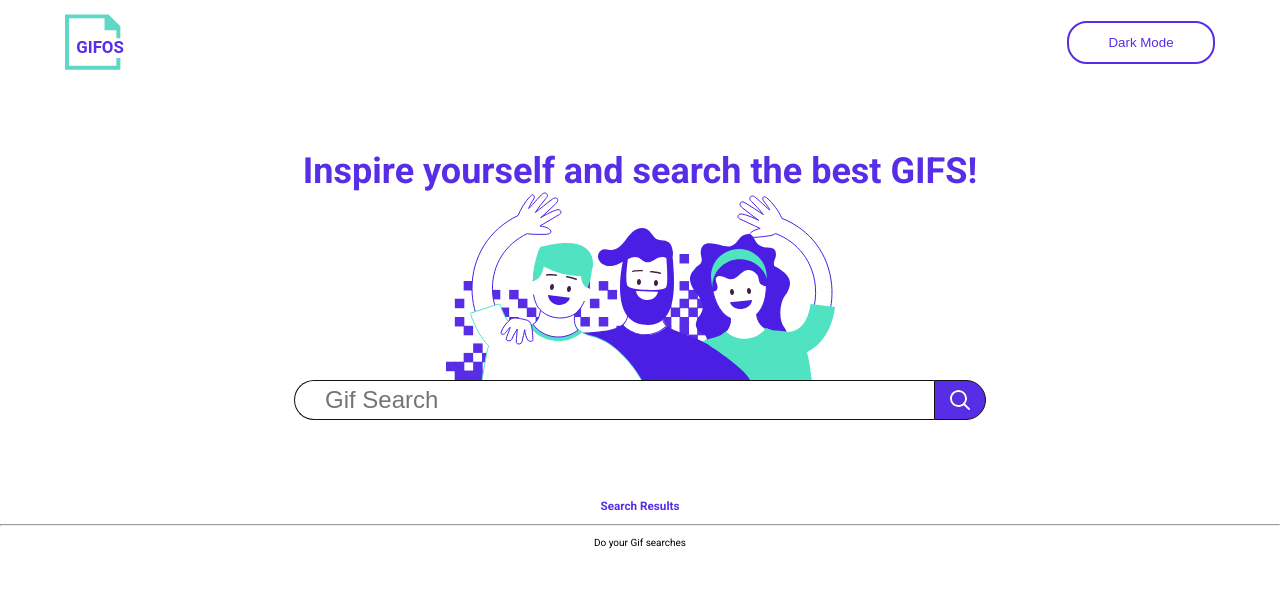
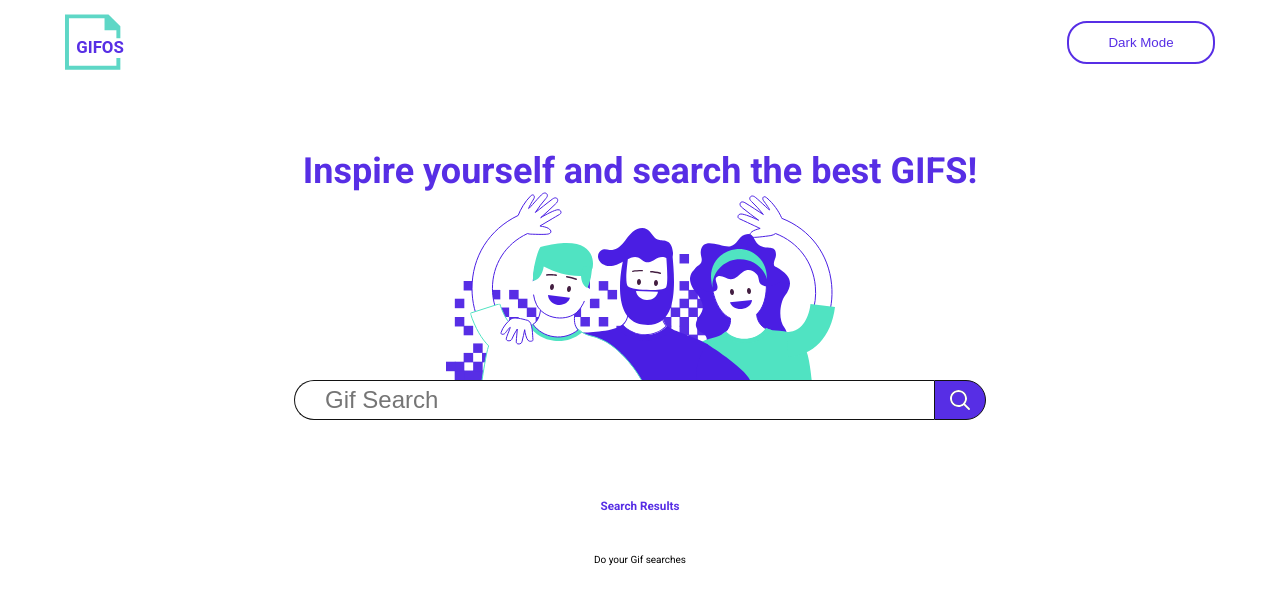
Before and after one commit to MrFufux/GifOS, a React (Create React App) app in the folder gif-os-app/: page / in a window 1280 px wide. Shown: the top 604 px of the page. Built offline with nearby package versions, Linux system fonts and the light colour scheme.

Commit message:
Gif render is partially over. Css needed! Check the background in the dark theme, because bottom part of the viewport still white

```diff
--- a/gif-os-app/src/App.js
+++ b/gif-os-app/src/App.js
@@ -23,8 +23,6 @@ function App() {
       <div className = "App">
         <Header />
         <Search/>
-        <hr/>
-        <br/>
         <Gifs />
       </div>
     </AppProvider>
--- a/gif-os-app/src/Components/GifsResults/GifResults.css
+++ b/gif-os-app/src/Components/GifsResults/GifResults.css
@@ -1,17 +1,21 @@
 .gifResult-container{
+
+    display: flex;
+    justify-content: center;
+    flex-wrap: wrap;
     width: 100%;
     height: auto;
-    display: grid;
     grid-template-columns: repeat(4, 1fr);
     row-gap: 2rem;
     padding: 3rem 3rem;
     transition: background-color 0.6s;
 }
 
+
+/*Dark Mode*/
 .gifResult-container-dark{
     width: 100%;
     height: auto;
-    display: grid;
     grid-template-columns: repeat(4, 1fr);
     row-gap: 2rem;
     padding: 3rem 3rem;
--- a/gif-os-app/src/Components/GifsResults/GiftResults.jsx
+++ b/gif-os-app/src/Components/GifsResults/GiftResults.jsx
@@ -1,11 +1,19 @@
+/**
+ * Styles
+ */
+import "./GifResults.css";
+
+/**
+ * Components
+ */
+import CardGif from '../CardGifs/CardGif';
+import {APIRequest} from '../../Utilities/constants';
+
+/**
+ * Others
+ */
 import {useContext, useEffect} from 'react';
 import { AppContext } from '../../Contexts/AppContext';
-
-import "./GifResults.css";
-
-
-import CardGif from '../CardGifs/CardGif';
-import {APIRequest} from '../../Utilities/constants';
 
 function Gifs(){
 
@@ -15,12 +23,13 @@ function Gifs(){
         buttonSearch, setButtonSearch,
         textResult, setTextResult,
         gif, setGif,
-        setDataSuggest
 
         } = useContext(AppContext);
 
 
+    //Darkmode variable
     const backDarkMode = darkMode ? "gifResult-container-dark" : "gifResult-container";
+    const textDarkMode = darkMode ? "" : "";
 
     //useEffect request
     useEffect(()=>{
@@ -30,9 +39,9 @@ function Gifs(){
                     setTextResult("Loading Gifs...")
                     const respond = await APIRequest(search);
                     const data = await respond.json();
-                    setDataSuggest([]);
                     setButtonSearch(false);
                     setGif(data.data);
+                    console.log(data.data);
                     if(data.data.length === 0){
                         setTextResult(`Sorry. We haven't find ${search}`)
                         console.log(data);
@@ -53,7 +62,7 @@ function Gifs(){
         return(
             <CardGif
                 key={gifs.id}
-                reditectURL={urlGiphy}
+                apiURL={urlGiphy}
                 localURL={urlRender}
                 title={titleAlt}
             />
@@ -62,12 +71,12 @@ function Gifs(){
 
     //Gifs render conditional
      const renderGifs =
-     gif > 0 ? (
+     gif.length > 0 ? (
         gifRender
      ) : (
          <p>{textResult}</p>
      );
-        return <section>{renderGifs}</section>
+        return <section className={backDarkMode}>{renderGifs}</section>
 
 };
 
--- a/gif-os-app/src/Utilities/constants.js
+++ b/gif-os-app/src/Utilities/constants.js
@@ -3,7 +3,7 @@ const URLGiphy = "https://api.giphy.com/v1"
 const APIKey = "api_key=MmD3CusxRY7kxpOjRPNJPQWpeJOD4hgj"
 
 function APIRequest (url) {
-    return fetch (`${URLGiphy}/gifs/search?${APIKey}&q=${url}&limit=12&offset=0&rating=g&lang=en`)
+    return fetch (`${URLGiphy}/gifs/search?${APIKey}&q=${url}&limit=20&offset=0&rating=g&lang=en`)
 };
 
 
```
